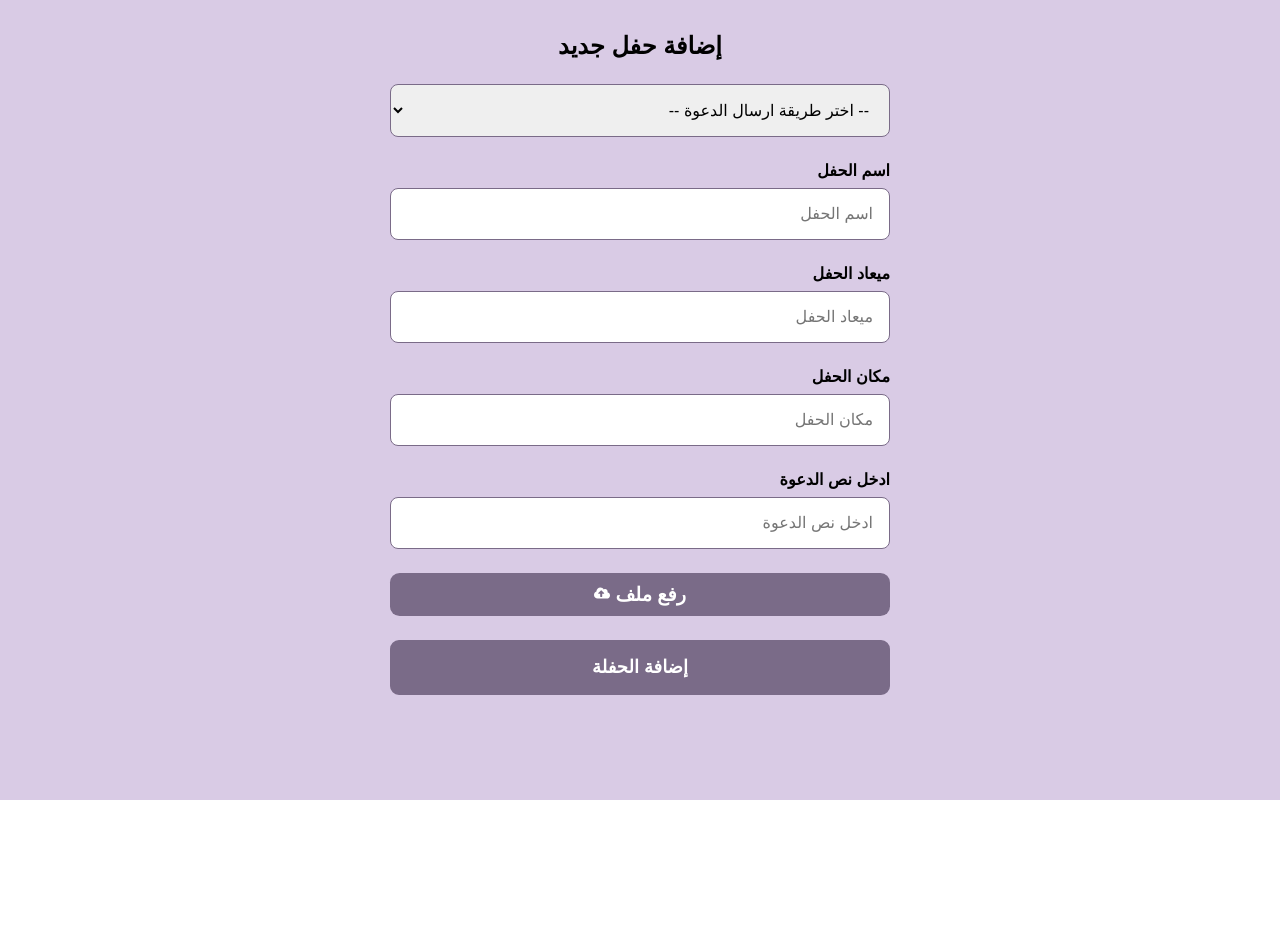
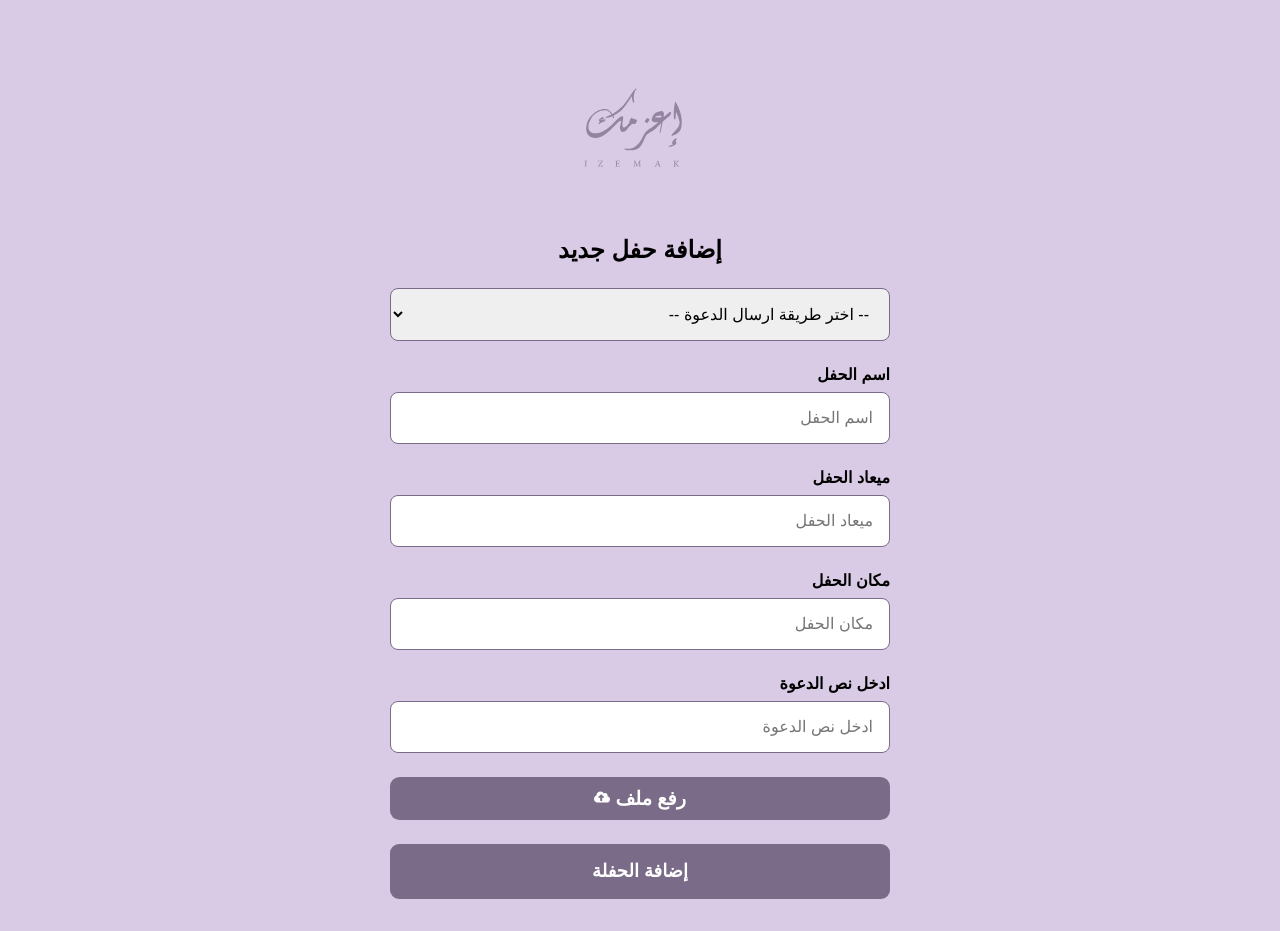
Before and after one commit to naderzayan/izamakSystem, a React (Vite) app: page /createnewparty in a window 1280 px wide. Before the commit the page ends 800 px from the top, so only its background shows below. Built offline with nearby package versions, Linux system fonts and the light colour scheme.

Commit message:
AddLogoLink

```diff
--- a/src/pages/AddInvitors.jsx
+++ b/src/pages/AddInvitors.jsx
@@ -1,6 +1,6 @@
 import React, { useState, useEffect, useMemo } from "react";
 import "../style/_addInvitors.scss";
-import { useLocation } from "react-router-dom";
+import { Link, useLocation } from "react-router-dom";
 
 export default function AddInvitors() {
     const location = useLocation();
@@ -99,8 +99,8 @@ export default function AddInvitors() {
 
             <div className="addDetailis">
                 {error && <p className="error">{error}</p>}
+                <Link to='/mainpartydata'><img src="logo.svg" alt="" /></Link>
                 <h2>أدخل بيانات المدعو</h2>
-
                 <div className="name">
                     <label>الاسم</label>
                     <input type="text" placeholder="الاسم" value={name} onChange={(e) => setName(e.target.value)} />
@@ -108,7 +108,7 @@ export default function AddInvitors() {
 
                 <div className="phoneNum">
                     <label>رقم الهاتف</label>
-                    <input type="text" placeholder="رقم الهاتف" value={phone} onChange={(e) => setPhone(e.target.value)} />
+                    <input type="number" placeholder="رقم الهاتف" value={phone} onChange={(e) => setPhone(e.target.value)} />
                 </div>
 
                 <div className="numOfInvitations">
--- a/src/pages/CreateNewParty.jsx
+++ b/src/pages/CreateNewParty.jsx
@@ -1,5 +1,5 @@
 import React, { useState } from "react";
-import { useNavigate } from "react-router-dom";
+import { Link, useNavigate } from "react-router-dom";
 import "../style/_createNewParty.scss";
 import { FaCloudUploadAlt } from "react-icons/fa";
 
@@ -49,6 +49,7 @@ export default function CreateNewParty() {
 
     return (
         <main className="mainOfCreateNewParty">
+            <Link to='/mainpartydata'><img src="logo.svg" alt="" /></Link>
             <h1 className="title">إضافة حفل جديد</h1>
 
             {loading ? (
--- a/src/pages/MainPartyData.jsx
+++ b/src/pages/MainPartyData.jsx
@@ -85,7 +85,7 @@ export default function MainPartyData() {
                     <Link to="/createnewparty">+ إضافة حفل جديد</Link>
                 </button>
                 <div>
-                    <img src="logo.svg" alt="" />
+                    <Link to='/mainpartydata'><img src="logo.svg" alt="" /></Link>
                 </div>
                 <div className="search">
                     <input type="search" placeholder="ادخل اسم الحفلة" value={searchTerm} onChange={(e) => setSearchTerm(e.target.value)} />
--- a/src/style/_addInvitors.scss
+++ b/src/style/_addInvitors.scss
@@ -56,6 +56,11 @@
         gap: 1rem;
         align-items: center;
         justify-content: center;
+
+        img {
+            height: 200px;
+            width: 200px;
+        }
 
         label {
             display: block;
--- a/src/style/_createNewParty.scss
+++ b/src/style/_createNewParty.scss
@@ -5,6 +5,11 @@
     background-color: #d9cbe5;
     min-height: 100vh;
     padding: 2em;
+
+    img {
+        height: 200px;
+        width: 200px;
+    }
 
     .title {
         font-size: 1.5em;
```
